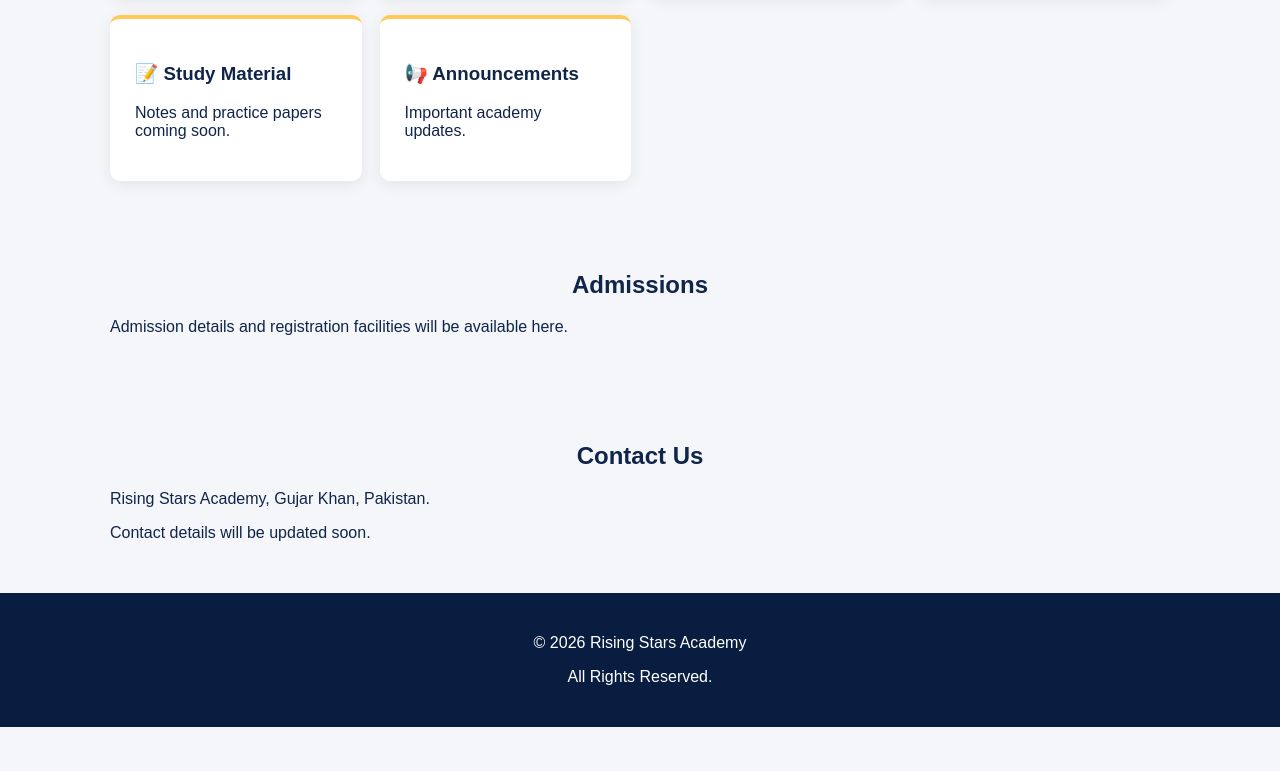
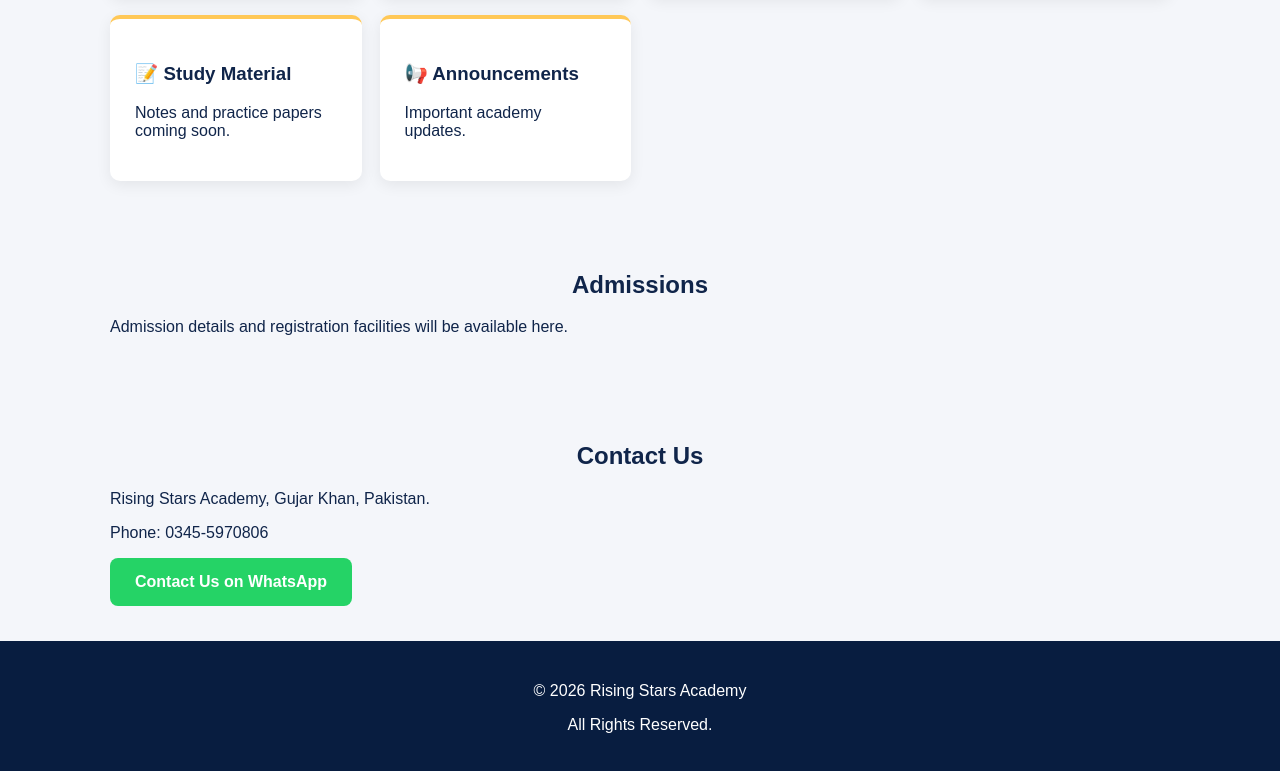
Before and after one commit to shahid990312/rising-stars-academy, a plain HTML site: page index.html in a window 1280 px wide. Shown: the part 1427-2198 px from the top of the page. Before the commit the page ends 2154 px from the top, so only its background shows below. Drawn offline with Linux system fonts and the light colour scheme.

Commit message:
Update index.html

```diff
--- a/index.html
+++ b/index.html
@@ -176,7 +176,19 @@ footer {
 <section id="contact">
   <h2>Contact Us</h2>
   <p>Rising Stars Academy, Gujar Khan, Pakistan.</p>
-  <p>Contact details will be updated soon.</p>
+  <p>Phone: 0345-5970806</p>
+
+<a href="https://wa.me/923455970806"
+target="_blank" rel="noopener"
+style="display:inline-block;
+background:#25D366;
+color:white;
+padding:15px 25px;
+border-radius:8px;
+text-decoration:none;
+font-weight:bold;">
+Contact Us on WhatsApp
+</a>
 </section>
 
 <footer>
```
